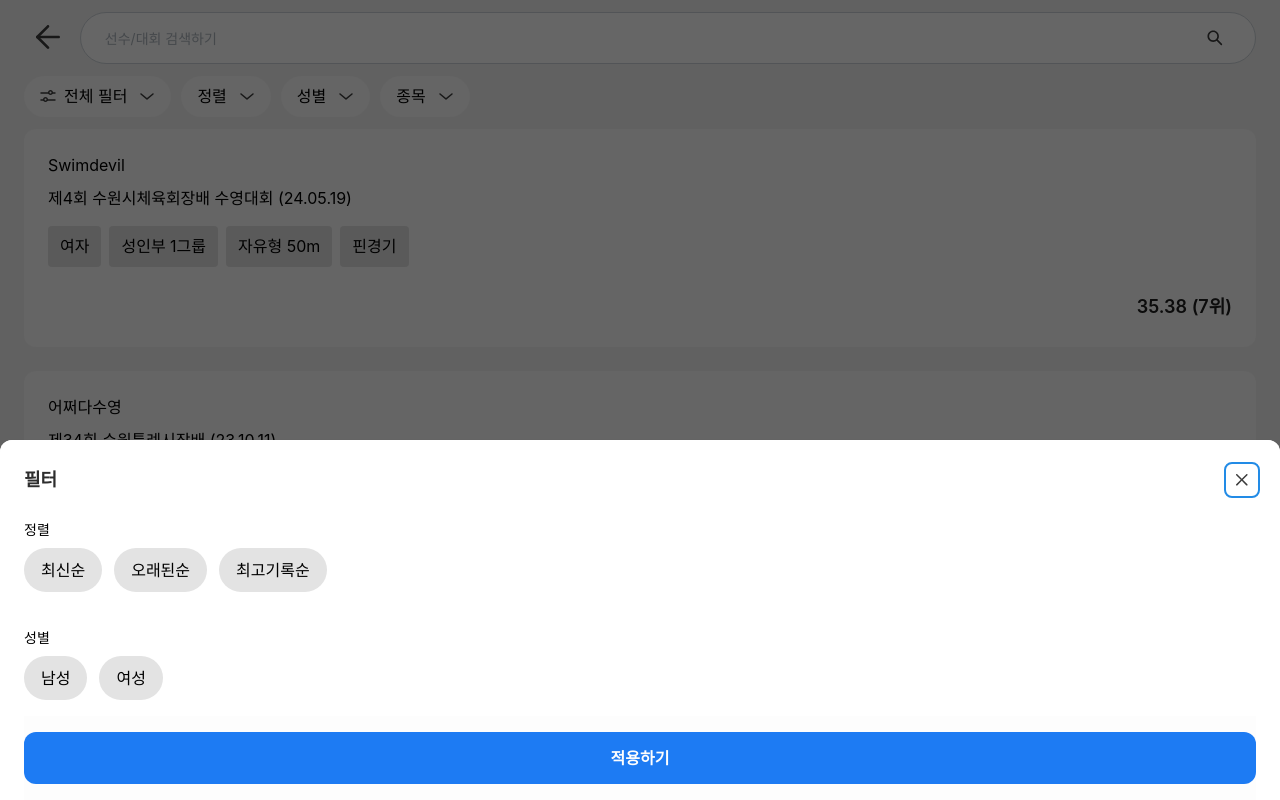
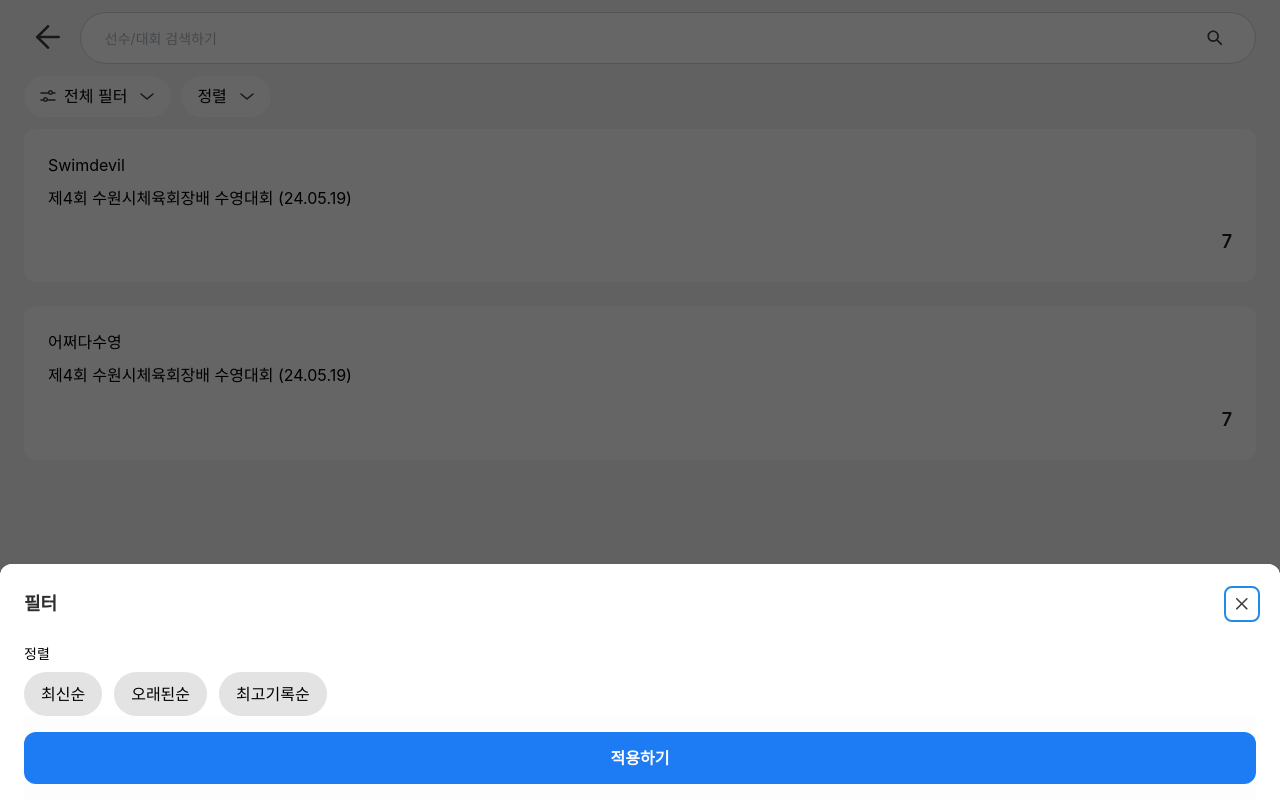
Before and after one commit to nohgijin/swimday-client, a Next.js app: page /result in a window 1280 px wide. Both pictures are taken after a click on the element "전체 필터". Built offline with nearby package versions, Linux system fonts and the light colour scheme.

Commit message:
fix: 팀/개인 컴포넌트 분기처리

```diff
--- a/app/result/page.tsx
+++ b/app/result/page.tsx
@@ -1,82 +1,124 @@
-"use client";
+'use client'
 
-import "./style.scss";
-import { ActionIcon, Input } from "@mantine/core";
-import Back from "@/assets/back.svg";
-import Link from "next/link";
-import Search from "@/assets/search.svg";
-import { useState } from "react";
-import ResultItem from "@/components/ResultItem";
-import FilterGroup from "@/components/FilterGroup";
-import SearchInputChipGroup from "@/components/SearchInputChipGroup";
-import { useQueryParams } from "@/utils/useQueryParams";
-import Drawer from "@/components/Drawer";
-import { useDisclosure } from "@mantine/hooks";
+import './style.scss'
+import { ActionIcon, Input } from '@mantine/core'
+import Back from '@/assets/back.svg'
+import Link from 'next/link'
+import Search from '@/assets/search.svg'
+import { useState } from 'react'
+import FilterGroup from '@/components/FilterGroup'
+import SearchInputChipGroup from '@/components/SearchInputChipGroup'
+import { useQueryParams } from '@/utils/useQueryParams'
+import Drawer from '@/components/Drawer'
+import { useDisclosure } from '@mantine/hooks'
+import { PersonResultItem, TeamResultItem } from '@/components/ResultItem'
 
-const MOCK_DATA = [
+const PERSON_MOCK_DATA = [
   {
     id: 1,
-    name: "제4회 수원시체육회장배 수영대회 (24.05.19)",
-    team: "Swimdevil",
-    event: "자유형",
-    result: "35.38",
+    name: '제4회 수원시체육회장배 수영대회 (24.05.19)',
+    team: 'Swimdevil',
+    event: '자유형',
+    result: '35.38',
     ranking: 7,
-    sex: "female",
+    sex: 'female',
     age: 1,
     isFin: true,
     meter: 50,
   },
   {
     id: 2,
-    name: "제34회 수원특례시장배 (23.10.11)",
-    team: "어쩌다수영",
-    event: "자유형",
-    result: "37.11",
+    name: '제34회 수원특례시장배 (23.10.11)',
+    team: '어쩌다수영',
+    event: '자유형',
+    result: '37.11',
     ranking: 10,
-    sex: "female",
+    sex: 'female',
     age: 1,
     isFin: false,
     meter: 50,
   },
-];
+]
+
+const TEAM_MOCK_DATA = [
+  {
+    id: 1,
+    name: '제4회 수원시체육회장배 수영대회 (24.05.19)',
+    team: 'Swimdevil',
+    ranking: 7,
+    member: 35,
+    gold: 3,
+    silver: 5,
+    bronze: 10,
+  },
+  {
+    id: 2,
+    name: '제4회 수원시체육회장배 수영대회 (24.05.19)',
+    team: '어쩌다수영',
+    ranking: 7,
+    member: 35,
+    gold: 3,
+    silver: 5,
+    bronze: 10,
+  },
+]
 
 function Page() {
-  const { queryParams } = useQueryParams();
-  const name = queryParams.get("name") || "";
-  const [isClickInput, setIsClickInput] = useState(false);
-  const [opened, { open, close }] = useDisclosure(false);
+  const { queryParams } = useQueryParams()
+  const [name, setName] = useState(queryParams.get('name') || '')
+  const [isClickInput, setIsClickInput] = useState(false)
+  const [opened, { open, close }] = useDisclosure(false)
+  const [isTeam, setIsTeam] = useState(true)
+
+  const MOCK_DATA = isTeam ? TEAM_MOCK_DATA : PERSON_MOCK_DATA
+  const handleSearch = () => {
+    // router.push(`/result?name=${name}&sort=${sort}&gender=${gender.toString()}&event=${event.toString()}`)
+  }
+
 
   if (isClickInput) {
-    return <SearchInputChipGroup {...{ setIsClickInput }} />;
+    return <SearchInputChipGroup {...{ setIsClickInput }} />
   }
 
   return (
-    <main className={"result-page"}>
-      <div className={"input-wrapper"}>
-        <ActionIcon component={Link} className={"back"} variant={"transparent"} href={"/"}>
+    <main className={'result-page'}>
+      <div className={'input-wrapper'}>
+        <ActionIcon component={Link} className={'back'} variant={'transparent'} href={'/'}>
           <Back width={24} height={24} />
         </ActionIcon>
         <Input
-          placeholder="선수/대회 검색하기"
-          rightSectionPointerEvents={"all"}
+          placeholder='선수/대회 검색하기'
+          rightSectionPointerEvents={'all'}
           rightSection={
-            <ActionIcon variant={"transparent"}>
+            <ActionIcon variant={'transparent'}>
               <Search width={16} height={16} />
             </ActionIcon>
           }
           value={name}
-          onClick={() => setIsClickInput(true)}
+          onKeyDown={(e) => {
+            if (e.code === 'Enter') {
+              isTeam && handleSearch()
+            }
+          }}
+          onChange={(e) => {
+            isTeam && setName(e.currentTarget.value)
+          }}
+          onClick={() => !isTeam && setIsClickInput(true)}
         />
       </div>
-      <FilterGroup {...{ open }} />
-      {opened && <Drawer opened={opened} close={close} />}
-      <div className="results">
-        {MOCK_DATA.map((data) => (
-          <ResultItem key={data.id} data={data} />
-        ))}
+      <FilterGroup {...{ isTeam, open }} />
+      {opened && <Drawer {...{ opened, close, isTeam }} />}
+      <div className='results'>
+        {MOCK_DATA.map((data) => {
+          const Component = isTeam ? TeamResultItem : PersonResultItem
+
+          return (
+            <Component key={data.id} {...{ data }} />
+          )
+        })}
       </div>
     </main>
-  );
+  )
 }
 
-export default Page;
+export default Page
--- a/components/ChipGroup/index.tsx
+++ b/components/ChipGroup/index.tsx
@@ -1,83 +1,87 @@
-import { Chip } from "@mantine/core";
-import "./style.scss";
-import { useEffect } from "react";
-import { useQueryParams } from "@/utils/useQueryParams";
-import { useChipStore } from "@/store/useChipStore";
+import { Chip } from '@mantine/core'
+import './style.scss'
+import { useEffect } from 'react'
+import { useQueryParams } from '@/utils/useQueryParams'
+import { useChipStore } from '@/store/useChipStore'
 
 export const FILTERS = [
   [
     {
-      value: "new",
-      label: "최신순",
+      value: 'new',
+      label: '최신순',
     },
     {
-      value: "old",
-      label: "오래된순",
+      value: 'old',
+      label: '오래된순',
     },
     {
-      value: "fast",
-      label: "최고기록순",
+      value: 'fast',
+      label: '최고기록순',
     },
   ],
   [
     {
-      value: "male",
-      label: "남성",
+      value: 'male',
+      label: '남성',
     },
     {
-      value: "female",
-      label: "여성",
+      value: 'female',
+      label: '여성',
     },
   ],
   [
     {
-      value: "free",
-      label: "자유형",
+      value: 'free',
+      label: '자유형',
     },
     {
-      value: "back",
-      label: "배영",
+      value: 'back',
+      label: '배영',
     },
     {
-      value: "breast",
-      label: "평영",
+      value: 'breast',
+      label: '평영',
     },
     {
-      value: "butterfly",
-      label: "접영",
+      value: 'butterfly',
+      label: '접영',
     },
     {
-      value: "im",
-      label: "개인혼영",
+      value: 'im',
+      label: '개인혼영',
     },
   ],
   [
-    { value: "relay", label: "계영" },
-    { value: "imRelay", label: "혼계영" },
-    { value: "mixedGenderRelay", label: "혼성계영" },
-    { value: "mixedGenderImRelay", label: "혼성혼계영" },
+    { value: 'relay', label: '계영' },
+    { value: 'imRelay', label: '혼계영' },
+    { value: 'mixedGenderRelay', label: '혼성계영' },
+    { value: 'mixedGenderImRelay', label: '혼성혼계영' },
   ],
-];
+]
 
-function ChipGroup() {
-  const { queryParams } = useQueryParams();
-  const store = useChipStore();
-  const { sort, gender, event, setSort, setGender, setEvent } = store;
+type Props = {
+  isTeam: boolean
+}
+
+function ChipGroup({ isTeam = false }: Props) {
+  const { queryParams } = useQueryParams()
+  const store = useChipStore()
+  const { sort, gender, event, setSort, setGender, setEvent } = store
 
   useEffect(() => {
-    const sortParam = queryParams.get("sort");
-    const genderParam = queryParams.get("gender")?.split(",");
-    const eventParam = queryParams.get("event")?.split(",");
+    const sortParam = queryParams.get('sort')
+    const genderParam = queryParams.get('gender')?.split(',')
+    const eventParam = queryParams.get('event')?.split(',')
 
-    sortParam && setSort(sortParam);
-    genderParam && setGender(genderParam);
-    eventParam && setEvent(eventParam);
-  }, []);
+    sortParam && setSort(sortParam)
+    genderParam && setGender(genderParam)
+    eventParam && setEvent(eventParam)
+  }, [])
 
   return (
-    <div className={"chip-group"}>
-      <div className={"title"}>정렬</div>
-      <div className="group">
+    <div className={'chip-group'}>
+      <div className={'title'}>정렬</div>
+      <div className='group'>
         <Chip.Group multiple={false} onChange={(value) => setSort(value)}>
           {FILTERS[0].map(({ label, value }) => (
             <Chip key={value} value={value} checked={sort === value}>
@@ -86,8 +90,9 @@ function ChipGroup() {
           ))}
         </Chip.Group>
       </div>
-      <div className={"title"}>성별</div>
-      <div className="group">
+      {!isTeam && <>
+        <div className={'title'}>성별</div>
+        <div className='group'>
           <Chip.Group multiple value={gender} onChange={(value) => setGender(value)}>
             {FILTERS[1].map(({ label, value }) => (
               <Chip key={value} value={value} checked={gender?.includes(value)}>
@@ -96,17 +101,20 @@ function ChipGroup() {
             ))}
           </Chip.Group>
         </div>
-      <div className={"title"}>종목</div>
-      <div className="group" style={{ flexDirection: "column" }}>
+      </>}
+
+      {!isTeam && <>
+        <div className={'title'}>종목</div>
+        <div className='group' style={{ flexDirection: 'column' }}>
           <Chip.Group multiple value={event} onChange={(value) => setEvent(value)}>
-          <div className="personal-event">
+            <div className='personal-event'>
               {FILTERS[2].map(({ label, value }) => (
                 <Chip key={value} value={value} checked={event?.includes(value)}>
                   {label}
                 </Chip>
               ))}
             </div>
-          <div className="team-event">
+            <div className='team-event'>
               {FILTERS[3].map(({ label, value }) => (
                 <Chip key={value} value={value} checked={event?.includes(value)}>
                   {label}
@@ -115,8 +123,10 @@ function ChipGroup() {
             </div>
           </Chip.Group>
         </div>
+      </>}
+
     </div>
-  );
+  )
 }
 
-export default ChipGroup;
+export default ChipGroup
--- a/components/Drawer/index.tsx
+++ b/components/Drawer/index.tsx
@@ -1,40 +1,41 @@
-import "./style.scss";
-import { Button, CloseIcon, Drawer as MantineDrawer } from "@mantine/core";
-import ChipGroup from "@/components/ChipGroup";
-import { useChipStore } from "@/store/useChipStore";
-import { useQueryParams } from "@/utils/useQueryParams";
+import './style.scss'
+import { Button, CloseIcon, Drawer as MantineDrawer } from '@mantine/core'
+import ChipGroup from '@/components/ChipGroup'
+import { useChipStore } from '@/store/useChipStore'
+import { useQueryParams } from '@/utils/useQueryParams'
 
 type Props = {
+  isTeam: boolean;
   opened: boolean;
   close: () => void;
 };
 
-function Drawer({ opened, close }: Props) {
-  const store = useChipStore();
-  const { sort, gender, event } = store;
-  const { setQueryParams } = useQueryParams<{ sort: string; gender: string; event: string }>();
+function Drawer({ isTeam = false, opened, close }: Props) {
+  const store = useChipStore()
+  const { sort, gender, event } = store
+  const { setQueryParams } = useQueryParams<{ sort: string; gender: string; event: string }>()
 
   const handleClose = () => {
-    close();
-    setQueryParams({ sort, gender: gender.toString(), event: event.toString() });
-  };
+    close()
+    setQueryParams({ sort, gender: gender.toString(), event: event.toString() })
+  }
 
   return (
     <MantineDrawer
       opened={opened}
       onClose={handleClose}
-      title="필터"
-      position={"bottom"}
+      title='필터'
+      position={'bottom'}
       closeButtonProps={{
         icon: <CloseIcon width={16} height={16} />,
       }}
     >
-      <ChipGroup />
-      <div className={"button-wrapper"}>
+      <ChipGroup {...{ isTeam }} />
+      <div className={'button-wrapper'}>
         <Button onClick={handleClose}>적용하기</Button>
       </div>
     </MantineDrawer>
-  );
+  )
 }
 
-export default Drawer;
+export default Drawer
--- a/components/Drawer/style.scss
+++ b/components/Drawer/style.scss
@@ -1,9 +1,11 @@
 .mantine-Drawer-header {
   padding: 24px;
+
   .mantine-Drawer-title {
     @include typo-semi-h2();
     color: $text-black-20;
   }
+
   svg {
     path {
       fill: $text-black-30;
@@ -16,7 +18,7 @@
 }
 
 .mantine-Drawer-content {
-  height: 360px;
+  height: auto;
   border-radius: 12px 12px 0 0;
 
   .title {
--- a/components/FilterGroup/index.tsx
+++ b/components/FilterGroup/index.tsx
@@ -1,29 +1,31 @@
-import Filter from "@/assets/filter.svg";
-import Dropdown from "@/assets/dropdown.svg";
-import "./style.scss";
+import Filter from '@/assets/filter.svg'
+import Dropdown from '@/assets/dropdown.svg'
+import './style.scss'
 
 type Props = {
+  isTeam: boolean;
   open: () => void;
 };
 
-function FilterGroup({ open }: Props) {
-  const FILTERS = ["정렬", "성별", "종목"];
+function FilterGroup({ isTeam = false, open }: Props) {
+  const FILTERS = isTeam ? ['정렬'] : ['정렬', '성별', '종목']
   return (
     <>
-      <div className={"filter-group"}>
-        <div className={"filter"} onClick={open}>
-          <Filter width={16} height={16} className={"filter-icon"} />
+      <div className={'filter-group'}>
+        <div className={'filter'} onClick={open}>
+          <Filter width={16} height={16} className={'filter-icon'} />
           전체 필터
-          <Dropdown width={16} height={16} className={"dropdown-icon"} />
+          <Dropdown width={16} height={16} className={'dropdown-icon'} />
         </div>
         {FILTERS.map((filter) => (
-          <div className={"filter"} onClick={open}>
+          <div className={'filter'} onClick={open}>
             {filter}
-            <Dropdown width={16} height={16} className={"dropdown-icon"} />
+            <Dropdown width={16} height={16} className={'dropdown-icon'} />
           </div>
         ))}
       </div>
     </>
-  );
+  )
 }
-export default FilterGroup;
+
+export default FilterGroup
--- a/components/ResultItem/index.tsx
+++ b/components/ResultItem/index.tsx
@@ -2,7 +2,7 @@
 import './style.scss'
 import Link from 'next/link'
 
-type Props = {
+type PersonProps = {
   data: {
     id: number;
     name: string;
@@ -17,7 +17,32 @@ type Props = {
   };
 };
 
-function ResultItem({ data: { id, name, team, event, result, ranking, sex, age, isFin, meter } }: Props) {
+type TeamProps = {
+  data: {
+    id: number;
+    name: string;
+    team: string;
+    ranking: number;
+    member: number;
+    gold: number;
+    silver: number;
+    bronze: number;
+  };
+};
+
+
+function TeamResultItem({ data: { id, name, team, ranking, member, gold, silver, bronze } }: TeamProps) {
+  return (
+    <Link className='result-item' href={`/result/${id}`}>
+      <div className={'team'}>{team}</div>
+      <div className={'name'}>{name}</div>
+      <div className={'result'}>{ranking}</div>
+    </Link>
+  )
+}
+
+
+function PersonResultItem({ data: { id, name, team, event, result, ranking, sex, age, isFin, meter } }: PersonProps) {
   const infos = [sex === 'male' ? '남자' : '여자', `성인부 ${age}그룹`, `${event} ${meter}m`, isFin ? '핀경기' : '']
   const results = `${result} ${ranking === -1 ? '(번외)' : `(${ranking}위)`}`
 
@@ -31,4 +56,4 @@ function ResultItem({ data: { id, name, team, event, result, ranking, sex, age,
   )
 }
 
-export default ResultItem
+export { TeamResultItem, PersonResultItem }
```
Lines whose indentation alone changed are shown as unchanged.
